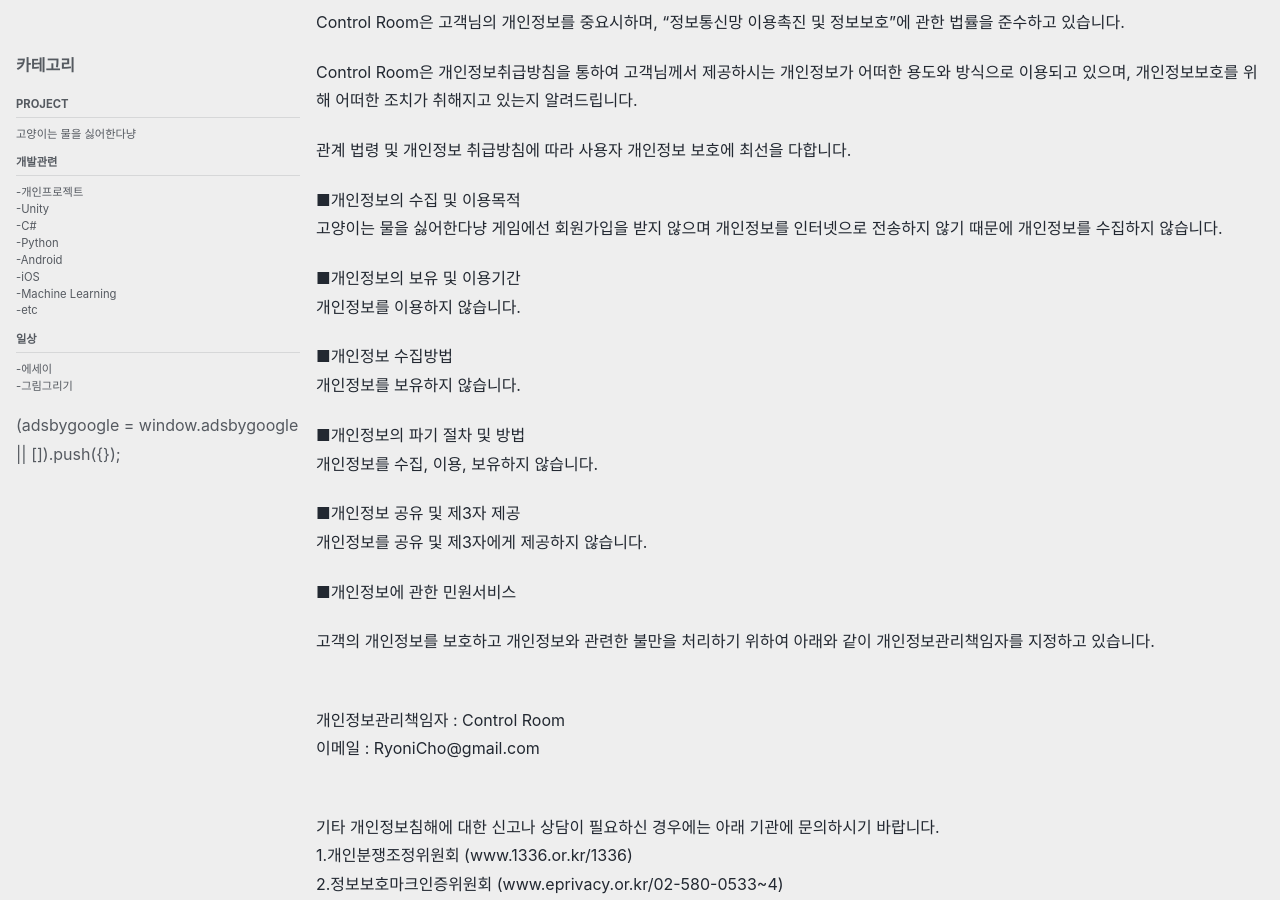
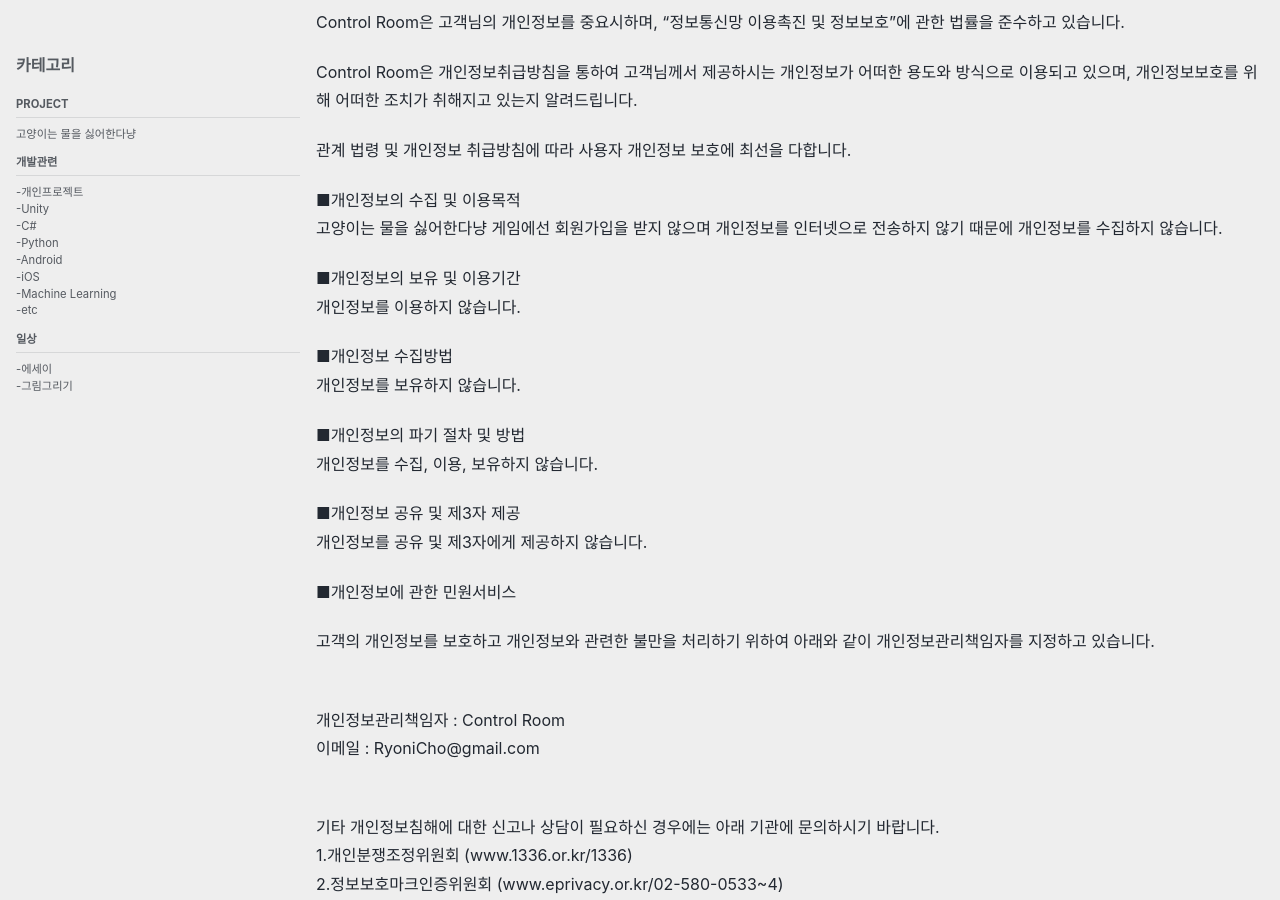
Before and after one commit to EulYeonCho/ryoni.github.io, a Jekyll site: the page built from _posts/Development/Private Project/2022-01-19-CatHatesWater_PrivacyPolicy.md, in a window 1280 px wide and 900 px high, scrolled down 504 px. Built offline with Jekyll 4.4.1, drawn with Linux system fonts in a browser that asks for light colours; cached includes are drawn as plain includes; nearby versions of some CDN libraries; comment, search, counter and statistics services are not loaded.

Commit message:
버그 수정 시도 (Google Adsense Sidebar)

```diff
--- a/_includes/sidebar.html
+++ b/_includes/sidebar.html
@@ -13,11 +13,12 @@
     {% endfor %}
     {% if page.sidebar.nav %}
       {% include nav_list nav=page.sidebar.nav %}
-      {% if page.sidebar_ads %}
-        {% include GoogleAdsense.html %}
-      {% endif %}
+
     {% endif %}
 
   {% endif %}
   </div>
+  {% if page.sidebar_ads %}
+        {% include GoogleAdsense.html %}
+  {% endif %}
 {% endif %}
```
